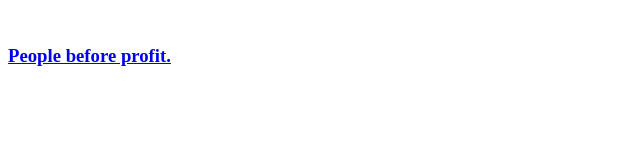
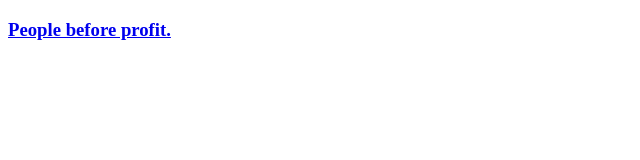
Before and after one commit to qdhj/redirect, a plain HTML site: page index.html in a window 1280 px wide. Shown: the whole page, without its empty margins (0-640 px from the left). Drawn offline with Linux system fonts and the light colour scheme.

Commit message:
Update index.html

```diff
--- a/index.html
+++ b/index.html
@@ -1,6 +1,6 @@
 <!DOCTYPE html>
 <html>
-  <body><br>
+  <body>
     <h3><a href="https://theanarchistlibrary.org/library/donald-rooum-and-freedom-press-ed-what-is-anarchism-an-introduction">People before profit.</a></h3>
   </body>
 </html>
```
